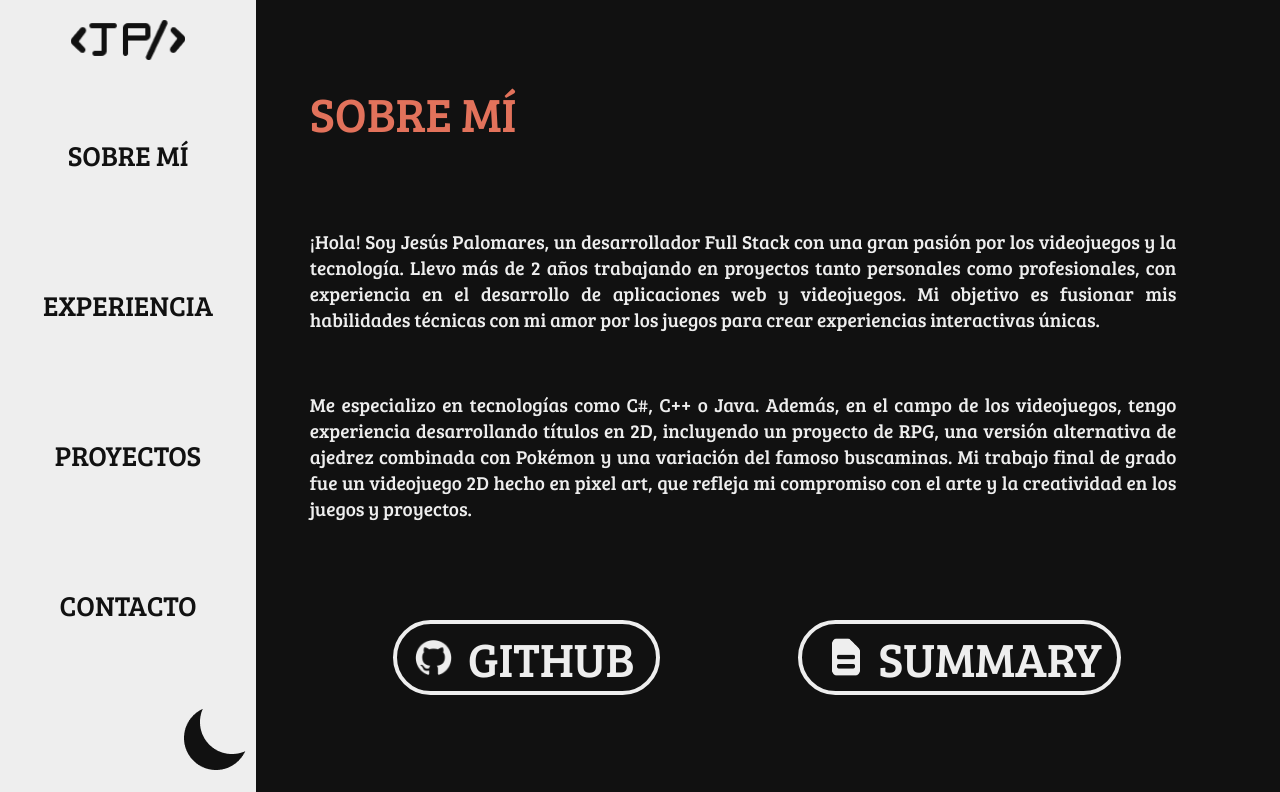
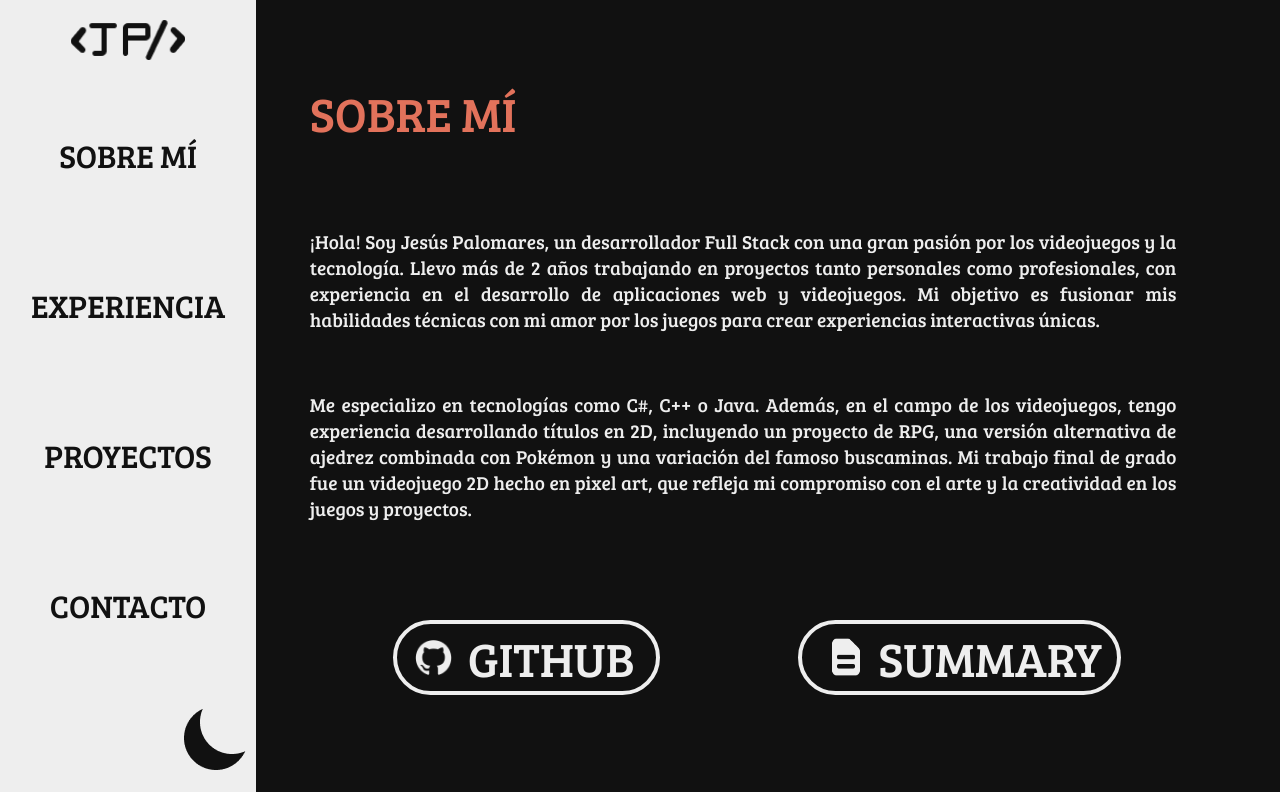
Before and after one commit to jepalfer/portfolio, a React (Create React App) app: page / in a window 1280 px wide. Shown: the top 792 px of the page. Built offline with nearby package versions, Linux system fonts and the light colour scheme.

Commit message:
fixed sidebar wordbreak

```diff
--- a/src/css/media.css
+++ b/src/css/media.css
@@ -1,4 +1,4 @@
-@media (max-width: 751px) {
+@media (max-width: 1033px) {
     .Grid-open{
       display: grid;
       grid-template-columns: 4.2% auto 8.1%;
--- a/src/css/sideBarButton.css
+++ b/src/css/sideBarButton.css
@@ -2,7 +2,7 @@
     background-color: transparent;
     font-family: 'breeserif', serif;
     text-decoration: none;
-    font-size: 1.75em;
+    font-size: 2rem;
     word-break: break-all;
     height: 30%;
     /* width: 75%; */
```
